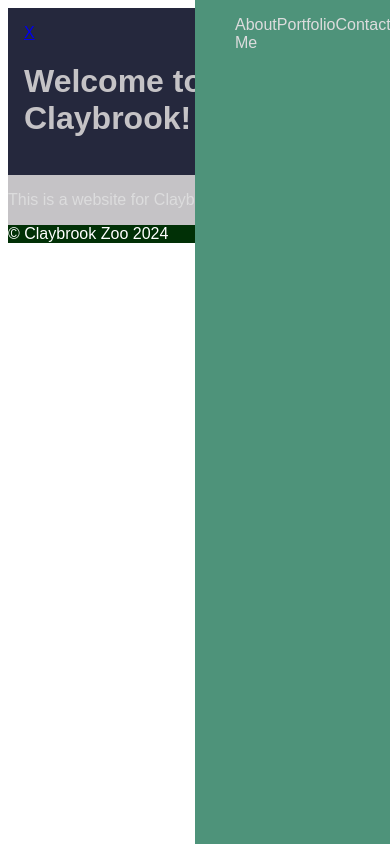
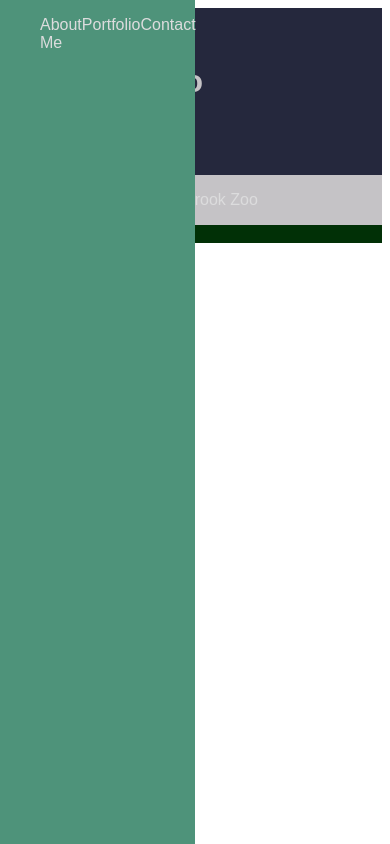
Before and after one commit to SteveHanning/Claybrook-Zoo, a plain HTML site: page index.html in a window 390 px wide. Both pictures are taken after a click on the link 34 px from the left and 33 px from the top of the page. Drawn offline with Linux system fonts and the light colour scheme.

Commit message:
Slides from Left

```diff
--- a/mobile.css
+++ b/mobile.css
@@ -28,13 +28,15 @@ body {
 }
 
 nav {
-    display: none;
+    display: block;
     background-color: rgb(78, 147, 122);
     position: fixed;
     top: 0;
-    left: 50%;
+    right: 50%;
     width: 50%;
     height: 100vh;
+    transform: translate(-100%, 0);
+    transition: transform 0.5s ease-in-out;
 }
 
 #clicked .on {
@@ -54,5 +56,5 @@ nav {
 }
 
 #clicked:target nav {
-    display: block;
+    transform: translate(0,0);
 }
```
